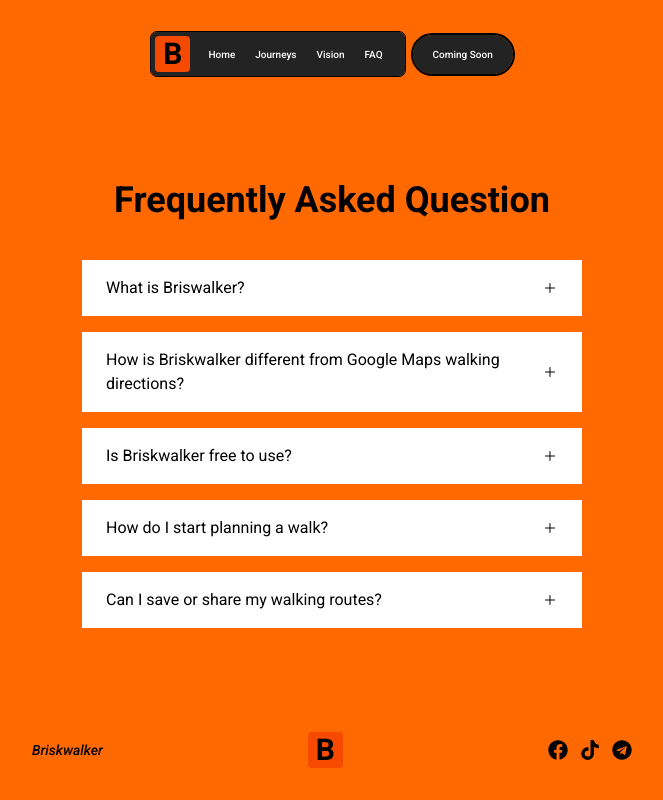
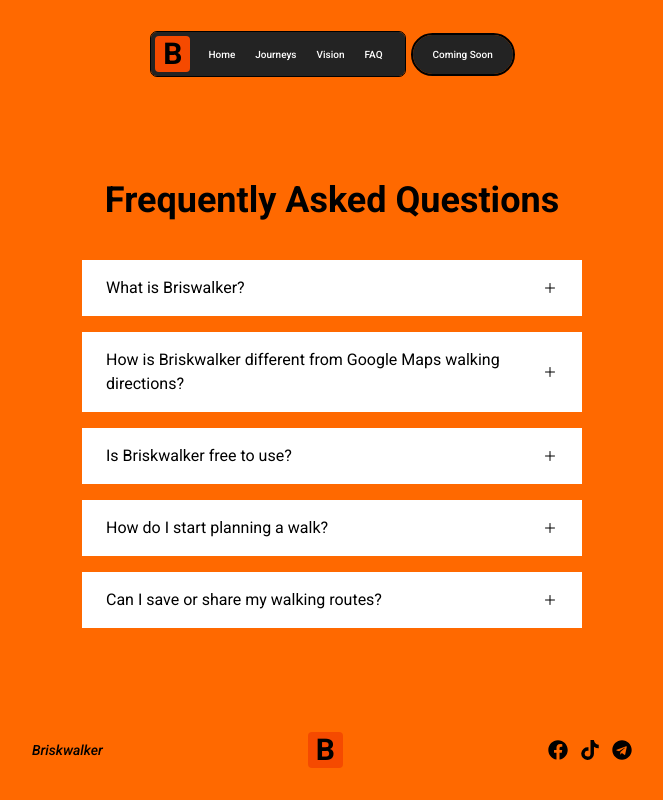
Before and after one commit to NotZarifGithub/Briskwalker, a React (Vite) app in the folder client/: page /faq in a window 1280 px wide. Shown: the whole page, without its empty margins (308-971 px from the left). Built offline with nearby package versions, Linux system fonts and the light colour scheme.

Commit message:
refactor: add faq section to its designated pages

```diff
--- a/client/src/components/sections/FaqSection/FaqSection.jsx
+++ b/client/src/components/sections/FaqSection/FaqSection.jsx
@@ -8,7 +8,7 @@
     <section className='flex flex-col gap-10 justify-center min-h-[calc(100vh-184px)] items-center '>
       <div className='max-w-[500px]'>
         <h1 className='capitalize font-bold text-3xl md:text-4xl'>
-          frequently asked question
+          frequently asked questions
         </h1>
       </div>
 
```
